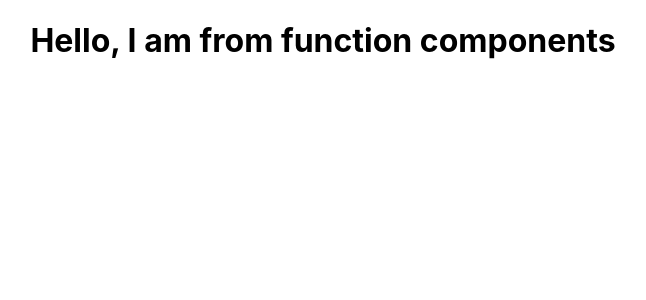
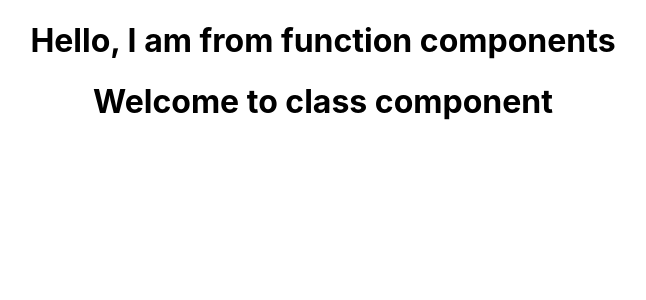
Before and after one commit to mamuncse15031/Learning-React.js, a React (Create React App) app in the folder my-app/: page / in a window 1280 px wide. Shown: the top 300 px of the page, without its empty margins (317-963 px from the left). Built offline with nearby package versions, Linux system fonts and the light colour scheme.

Commit message:
Class component run

```diff
--- a/my-app/src/App.js
+++ b/my-app/src/App.js
@@ -1,13 +1,15 @@
 import logo from './logo.svg';
 import './App.css';
-import hello from './myComponents/HELLO'
 import HELLO from './myComponents/HELLO.js';
+import Welcome from './myComponents/Welcome';
+
 
 function App() {
   return (
     <div className="App">
 
       <HELLO></HELLO>
+      <Welcome></Welcome>
 
     </div>
   );
```
